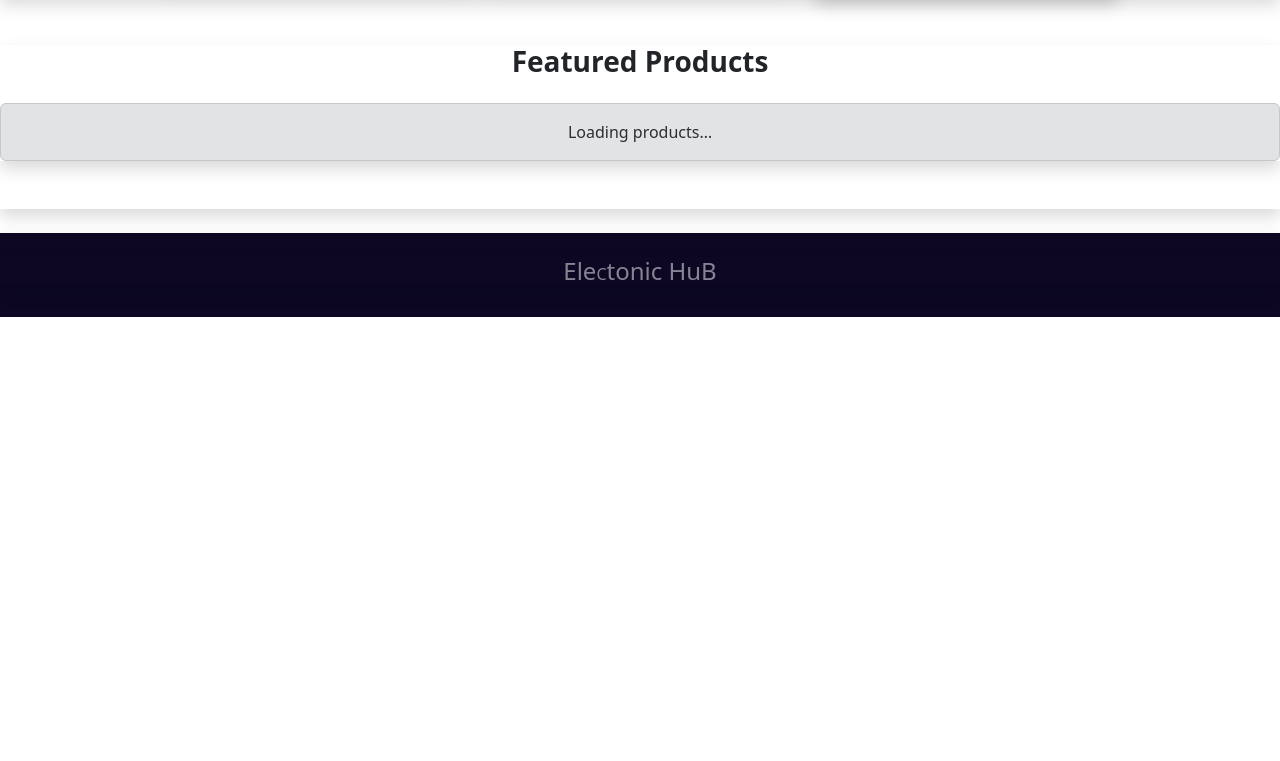
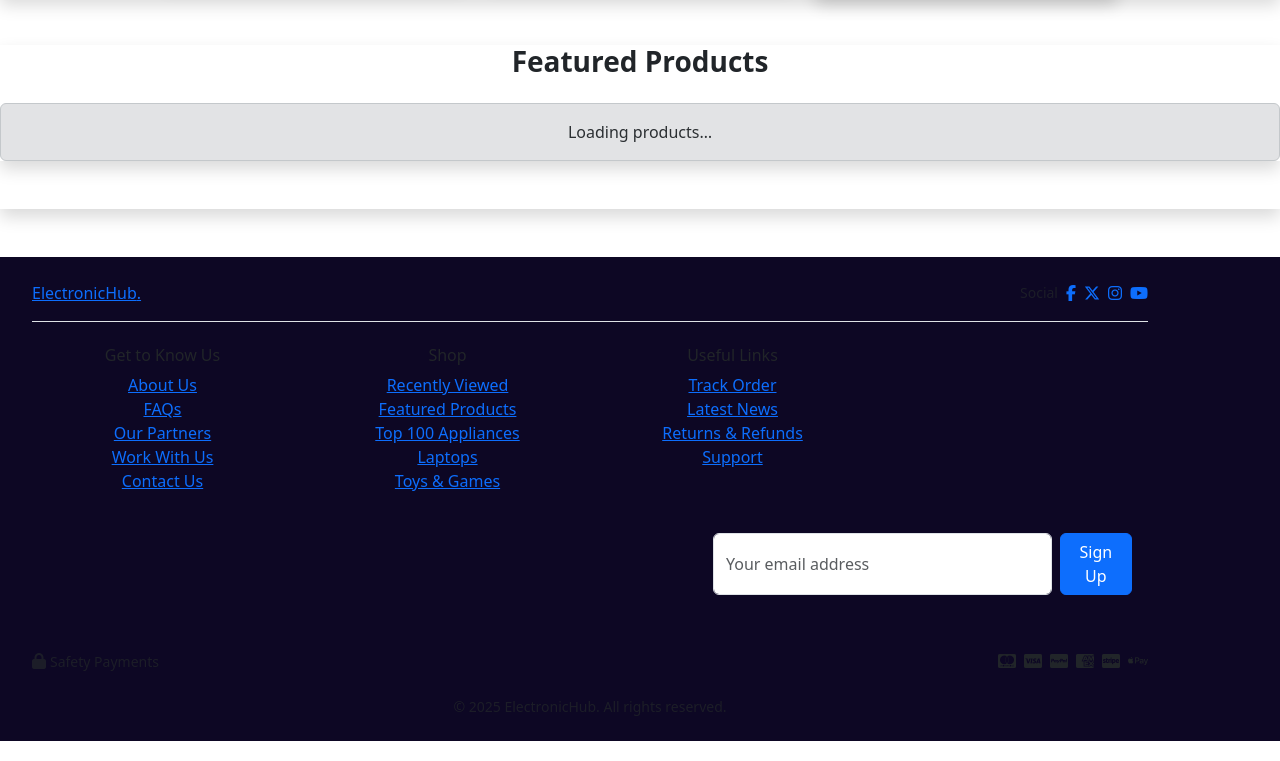
Before and after one commit to mahamoud-Elgohary/ElectronicHub, a plain HTML site: page homePage/home.html in a window 1280 px wide. Shown: the part 865-1626 px from the top of the page. Before the commit the page ends 1182 px from the top, so only its background shows below. Drawn offline with nearby package versions, Linux system fonts and the light colour scheme.

Commit message:
footer edit

```diff
--- a/homePage/home.html
+++ b/homePage/home.html
@@ -29,8 +29,8 @@
 
         <div class="left-side">
           <ul>
-            <li><a href="">About Us </a> <span></span></li>
-            <li><a href="">Our Partner </a><span></span></li>
+            <li><a href>About Us </a> <span></span></li>
+            <li><a href>Our Partner </a><span></span></li>
             <li><a href="/Products/Products.html">Products</a></li>
           </ul>
         </div>
@@ -40,9 +40,9 @@
         </div>
         <div class="right-side">
           <ul>
-            <li><a href="">Track Your order </a><span></span></li>
-            <li><a href="">Categories </a><span></span></li>
-            <li><a href="">Contact Us </a></li>
+            <li><a href>Track Your order </a><span></span></li>
+            <li><a href>Categories </a><span></span></li>
+            <li><a href>Contact Us </a></li>
           </ul>
         </div>
       </div>
@@ -56,7 +56,7 @@
         </div>
 
         <div class="search-bar">
-          <form action="" id="search-form">
+          <form action id="search-form">
             <input type="text" placeholder="Search for products" />
             <button><i class="fa fa-search"></i></button>
           </form>
@@ -99,21 +99,27 @@
           <div class="col-12 col-sm-6 col-md-4 col-lg-3">
             <div class="card border-0 shadow h-100 overflow-hidden">
               <img src="images/laptops.jpg" class="card-img-top" alt="Laptops" />
-              <div class="card-body text-center"><h3 class="h6 mb-0">Laptops</h3></div>
+              <div class="card-body text-center">
+                <h3 class="h6 mb-0">Laptops</h3>
+              </div>
             </div>
           </div>
 
           <div class="col-12 col-sm-6 col-md-4 col-lg-3">
             <div class="card border-0 shadow h-100 overflow-hidden">
               <img src="images/headphones.avif" class="card-img-top" alt="Laptops" />
-              <div class="card-body text-center"><h3 class="h6 mb-0">Laptops</h3></div>
+              <div class="card-body text-center">
+                <h3 class="h6 mb-0">Laptops</h3>
+              </div>
             </div>
           </div>
 
           <div class="col-12 col-sm-6 col-md-4 col-lg-3">
             <div class="card border-0 shadow h-100 overflow-hidden">
               <img src="images/smartphone.jpg" class="card-img-top" alt="Smartphones" />
-              <div class="card-body text-center"><h3 class="h6 mb-0">Smartphones</h3></div>
+              <div class="card-body text-center">
+                <h3 class="h6 mb-0">Smartphones</h3>
+              </div>
             </div>
           </div>
         </div>
@@ -129,16 +135,97 @@
         </div>
       </section>
     </main>
+    <!-- footer start-->
+    <footer class="site-footer mt-5">
+      <div class="container py-4">
+        <!-- Brand + Social -->
+        <div
+          class="d-flex flex-column flex-md-row justify-content-between align-items-center gap-3 pb-3 border-bottom"
+        >
+          <a href="#" class="footer-brand">ElectronicHub<span class="accent">.</span></a>
+          <div class="d-flex align-items-center gap-2">
+            <span class="small text-muted">Social</span>
+            <a class="social" aria-label="Facebook" href="#"
+              ><i class="fa-brands fa-facebook-f"></i
+            ></a>
+            <a class="social" aria-label="X" href="#"><i class="fa-brands fa-x-twitter"></i></a>
+            <a class="social" aria-label="Instagram" href="#"
+              ><i class="fa-brands fa-instagram"></i
+            ></a>
+            <a class="social" aria-label="YouTube" href="#"><i class="fa-brands fa-youtube"></i></a>
+          </div>
+        </div>
 
-    <footer class="py-4 mt-auto shadow justify-content-center" id="footer-st">
-      <div class="shadow container-xxl text-white-50"><h4>Ele<span>C</span>tonic HuB</h4></div>
+        <!-- Links + Newsletter -->
+        <div class="row g-4 py-4">
+          <div class="col-6 col-md-3">
+            <h6 class="title">Get to Know Us</h6>
+            <ul class="list-unstyled small m-0">
+              <li><a class="f-link" href="#">About Us</a></li>
+              <li><a class="f-link" href="#">FAQs</a></li>
+              <li><a class="f-link" href="#">Our Partners</a></li>
+              <li><a class="f-link" href="#">Work With Us</a></li>
+              <li><a class="f-link" href="#">Contact Us</a></li>
+            </ul>
+          </div>
+
+          <div class="col-6 col-md-3">
+            <h6 class="title">Shop</h6>
+            <ul class="list-unstyled small m-0">
+              <li><a class="f-link" href="#">Recently Viewed</a></li>
+              <li><a class="f-link" href="#">Featured Products</a></li>
+              <li><a class="f-link" href="#">Top 100 Appliances</a></li>
+              <li><a class="f-link" href="#">Laptops</a></li>
+              <li><a class="f-link" href="#">Toys & Games</a></li>
+            </ul>
+          </div>
+
+          <div class="col-6 col-md-3">
+            <h6 class="title">Useful Links</h6>
+            <ul class="list-unstyled small m-0">
+              <li><a class="f-link" href="#">Track Order</a></li>
+              <li><a class="f-link" href="#">Latest News</a></li>
+              <li><a class="f-link" href="#">Returns & Refunds</a></li>
+              <li><a class="f-link" href="#">Support</a></li>
+            </ul>
+          </div>
+
+          <div class="col-12 col-md-6 col-lg-5 ms-auto">
+            <form id="newsletterForm" class="newsletter d-flex gap-2 p-3 rounded-3">
+              <label for="newsletterEmail" class="visually-hidden">Email</label>
+              <input
+                id="newsletterEmail"
+                type="email"
+                class="form-control"
+                placeholder="Your email address"
+                required
+              />
+              <button class="btn btn-primary" type="submit">Sign Up</button>
+            </form>
+          </div>
+        </div>
+
+        <!-- Payments + Bottom -->
+        <div
+          class="d-flex flex-column flex-md-row align-items-start align-items-md-center justify-content-between gap-3 pt-3"
+        >
+          <div class="text-muted small"><i class="fa-solid fa-lock me-1"></i>Safety Payments</div>
+          <div class="d-flex flex-wrap gap-2 pay">
+            <i class="fa-brands fa-cc-mastercard"></i>
+            <i class="fa-brands fa-cc-visa"></i>
+            <i class="fa-brands fa-cc-paypal"></i>
+            <i class="fa-brands fa-cc-amex"></i>
+            <i class="fa-brands fa-cc-stripe"></i>
+            <i class="fa-brands fa-apple-pay"></i>
+          </div>
+        </div>
+
+        <p class="bottom text-center text-muted small mt-4 mb-0">
+          © 2025 ElectronicHub. All rights reserved.
+        </p>
+      </div>
     </footer>
+
     <script src="https://cdn.jsdelivr.net/npm/bootstrap@5.3.3/dist/js/bootstrap.bundle.min.js"></script>
-    <script>
-      document.getElementById('search-form')?.addEventListener('submit', (e) => {
-        e.preventDefault();
-        alert('Searching…');
-      });
-    </script>
   </body>
 </html>
--- a/homePage/homeJs.js
+++ b/homePage/homeJs.js
@@ -15,3 +15,8 @@ toggleBtn.addEventListener('click', () => {
   leftSide.classList.toggle('active');
   rightSide.classList.toggle('active');
 });
+
+document.getElementById('search-form')?.addEventListener('submit', (e) => {
+  e.preventDefault();
+  alert('Searching…');
+});
```
